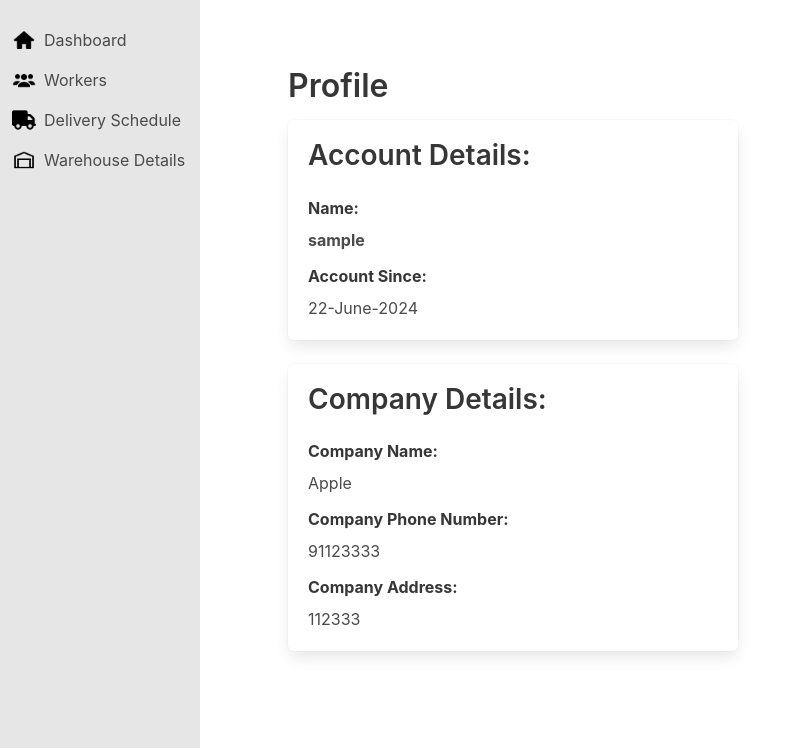
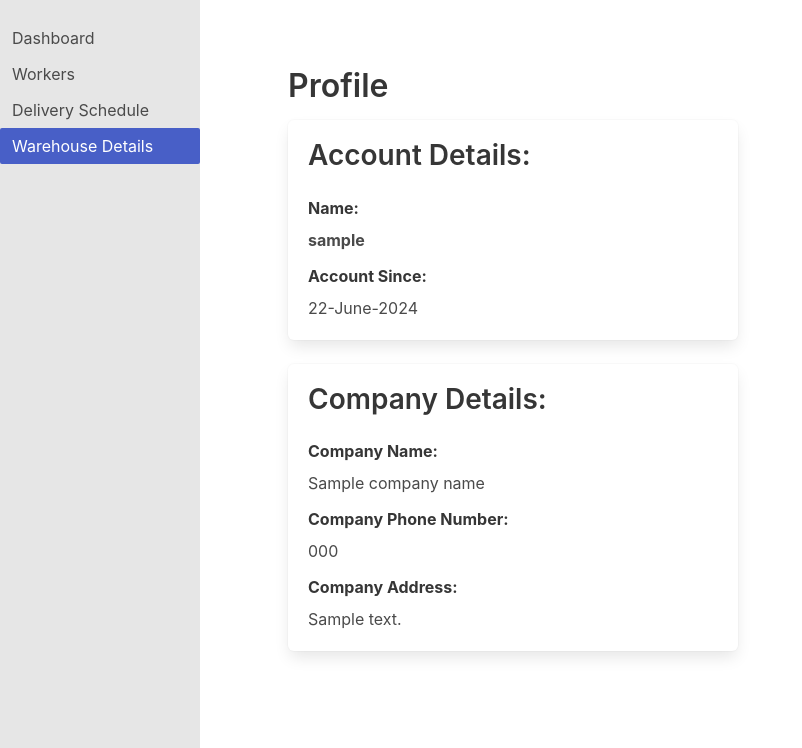
Before and after one commit to prezgamer/LogisticStart-Application, a Django app: template django_web_project/django_project/logisticstart/templates/logisticstart/Profile/profile.html in a window 1280 px wide. Shown: the part 52-800 px from the top of the page, without its empty margins (0-802 px from the left). Run offline with Django 5.2, Linux system fonts and the light colour scheme; the template is opened without the code that fills it: most values are stand-ins (such as "Sample title", 1, 10 or a date in 2020); parts of the project's set-up code (start-up, migrations or seed data) failed here and were passed over.

Commit message:
added company_name to profile dynamically

```diff
--- a/django_web_project/django_project/logisticstart/templates/logisticstart/Profile/profile.html
+++ b/django_web_project/django_project/logisticstart/templates/logisticstart/Profile/profile.html
@@ -44,21 +44,6 @@
         .bold-text {
             font-weight: bold;
         }
-
-        .menu-list a {
-            display: flex;
-            align-items: center;
-            font-size: 1rem; /* Adjust as needed */
-            text-decoration: none; /* Remove underline if needed */
-            color: inherit; /* Ensure the text color is inherited */
-        }
-
-        .menu-icon {
-            width: 1.5em;  /* Size relative to the font size */
-            height: 1.5em; /* Size relative to the font size */
-            margin-right: 0.5em;  /* Space between icon and text */
-            vertical-align: middle; /* Align icon with text */
-        }
     </style>
     <title>Profile</title>
 </head>
@@ -71,14 +56,13 @@
         </div>
     </nav>
 
-    {% load static %}
     <div class="sidebar">
         <aside class="menu">
             <ul class="menu-list">
-                <li><a href="/dashboard"><img src="{% static 'images/Icons/home_icon.png' %}" alt="Home Icon" class="menu-icon"> Dashboard</a></li>
-                <li><a href="/workers"><img src="{% static 'images/Icons/user_group_icon.png' %}" alt="Workers Icon" class="menu-icon"> Workers</a></li>
-                <li><a href="/deliveryschedule"><img src="{% static 'images/Icons/truck_icon.png' %}" alt="Delivery Icon" class="menu-icon"> Delivery Schedule</a></li>
-                <li><a href="/warehouses"><img src="{% static 'images/Icons/warehouse_icon.png' %}" alt="Warehouse Icon" class="menu-icon"> Warehouse Details</a></li>
+                <li><a href="/dashboard">Dashboard</a></li>
+                <li><a href="/workers">Workers</a></li>
+                <li><a href="/deliveryschedule">Delivery Schedule</a></li>
+                <li><a href="/warehouses" class="is-active">Warehouse Details</a></li>
             </ul>
         </aside>
     </div>
@@ -111,15 +95,15 @@
                             <h2 class="subtitle has-text-left">Company Details:</h2>
                             <div class="field">
                                 <label class="label">Company Name:</label>
-                                <p class="normal-text">Apple</p>
+                                <p class="normal-text">{{ company_name }}</p>
                             </div>
                             <div class="field">
                                 <label class="label">Company Phone Number:</label>
-                                <p class="normal-text">91123333</p>
+                                <p class="normal-text">{{ company_phonenumber }}</p>
                             </div>
                             <div class="field">
                                 <label class="label">Company Address:</label>
-                                <p class="normal-text">112333</p>
+                                <p class="normal-text">{{ company_address }}</p>
                             </div>
                         </div>
                     </div>
--- a/django_web_project/django_project/logisticstart/views.py
+++ b/django_web_project/django_project/logisticstart/views.py
@@ -393,6 +393,7 @@ def login_user(request):
                 if check_password(password, account.password):
                     request.session['account_id'] = account.accountID
                     request.session['username'] = account.username  # Added to store username in session
+                    request.session['company_name'] = account.company_name  # Added to store company name in session
                     print(f"Session username set: {request.session['username']}")  # Debug statement
                     messages.success(request, 'You have been logged in successfully.')
                     print("Login successful")
```
